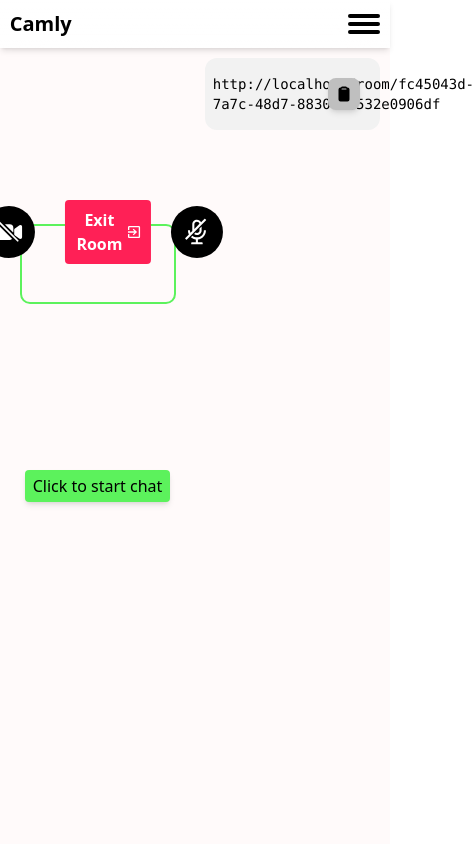
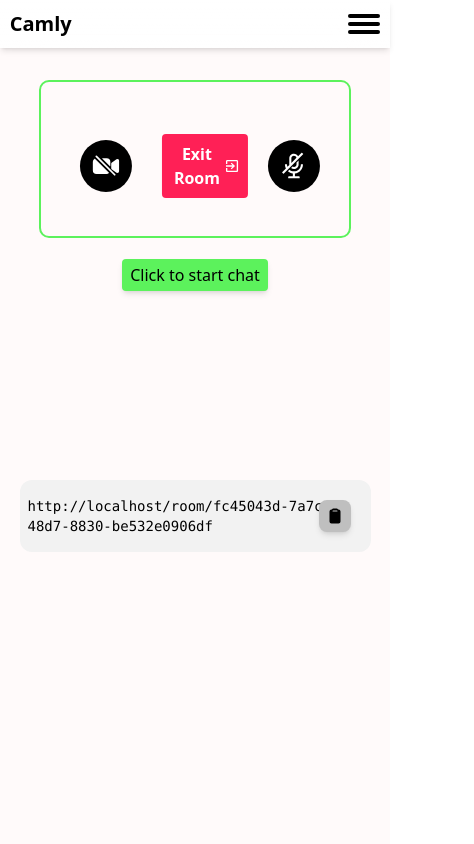
Before and after one commit to its-shivam1008/camly, a React (Vite) app: page /room/fc45043d-7a7c-48d7-8830-be532e0906df in a window 390 px wide. Shown: the top 844 px of the page, 474 px wide, since content can reach past the window. Built offline with nearby package versions, Linux system fonts and the light colour scheme; no server answers.

Commit message:
responsive rooms page

```diff
--- a/src/components/Room.tsx
+++ b/src/components/Room.tsx
@@ -420,7 +420,7 @@ export default function Room() {
         </div>
       </Modal>
     }
-      <div className='grid grid-cols-2 w-full min-h-screen bg-[#fffafa]'>
+      <div className='grid grid-rows-2 md:grid-cols-2 w-full min-h-screen bg-[#fffafa]'>
         <div className='local-video-and-chat grid grid-rows-2 space-y-2'>
           <div className='relative my-auto'>
             <video
```
